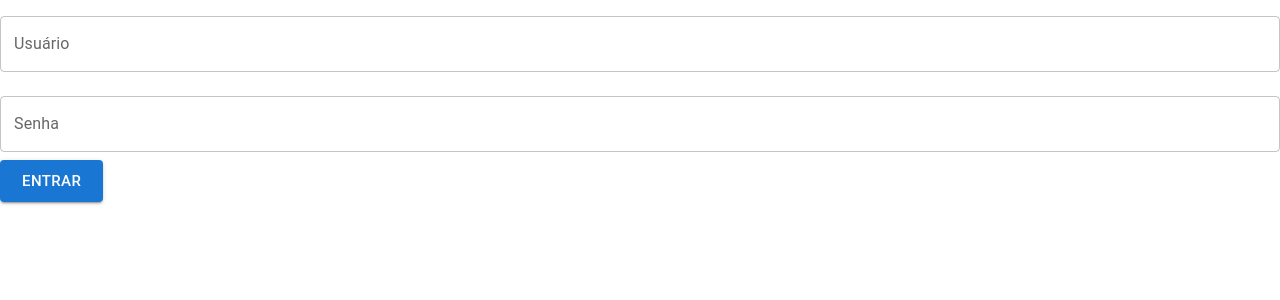
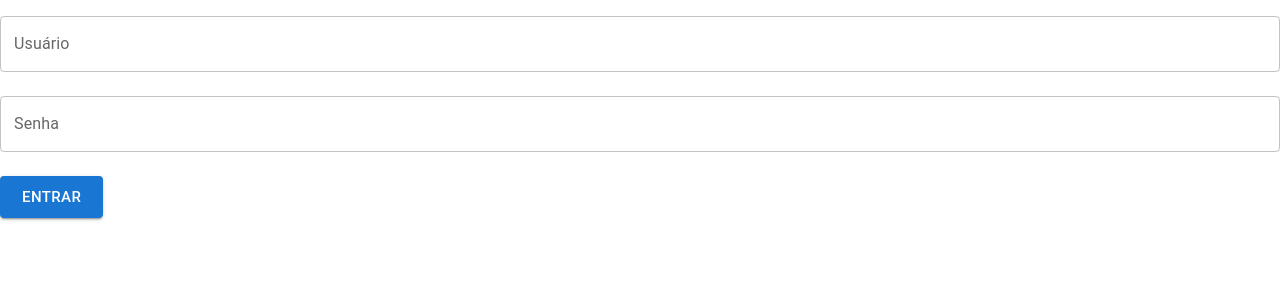
Before and after one commit to Sistema-de-agendamentos/sistema-de-agendamentos, a React (Create React App) app: page / in a window 1280 px wide. Shown: the top 300 px of the page. Built offline with nearby package versions, Linux system fonts and the light colour scheme.

Commit message:
realizado uma pequena correção na estilização do componente: Button

```diff
--- a/src/components/Button/Button.jsx
+++ b/src/components/Button/Button.jsx
@@ -1,5 +1,9 @@
 import { useRef } from "react";
 import { Button as ButtonMaterialUI, CircularProgress } from "@mui/material";
+
+const restStyles = {
+  margin: "1rem 0 0.5rem",
+};
 
 function Button({
   children,
@@ -24,7 +28,7 @@ function Button({
       size={size}
       variant={variant}
       color={color}
-      style={{ minWidth: originalWidth }}
+      style={{ minWidth: originalWidth, ...restStyles }}
       {...props}
     >
       {isLoading ? <CircularProgress size={24.5} /> : children}
```
